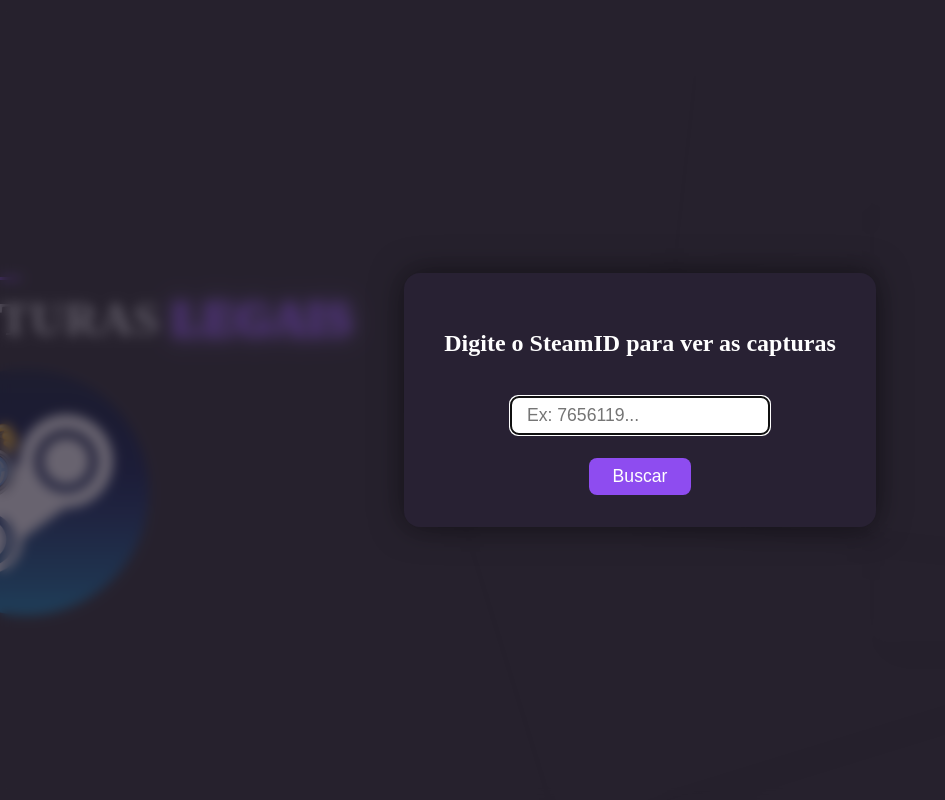
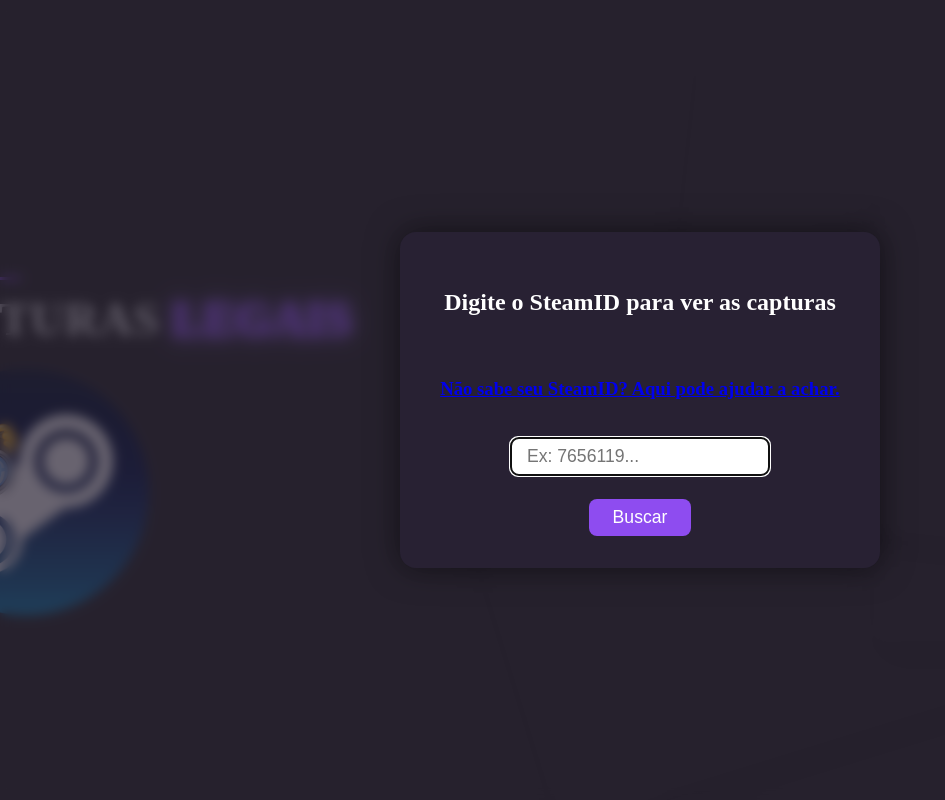
Before and after one commit to KDelfino/capturas-steam, a website: page public/index.html in a window 1280 px wide. Shown: the top 800 px of the page, without its empty margins (0-945 px from the left). Drawn offline with nearby package versions, Linux system fonts and the light colour scheme; a web font is replaced by a local one.

Commit message:
direcionamento para site de ver idsteam

```diff
--- a/public/index.html
+++ b/public/index.html
@@ -15,6 +15,11 @@
     <div id="steamid-modal" class="steamid-modal">
       <div class="steamid-modal-content">
         <h2>Digite o SteamID para ver as capturas</h2>
+        <h3>
+  <a href="https://steamidcheck.com/" target="_blank">
+    Não sabe seu SteamID? Aqui pode ajudar a achar.
+  </a>
+</h3>
         <input type="text" id="input-steamid" placeholder="Ex: 7656119..." />
         <button id="btn-buscar-steamid">Buscar</button>
       </div>
```
